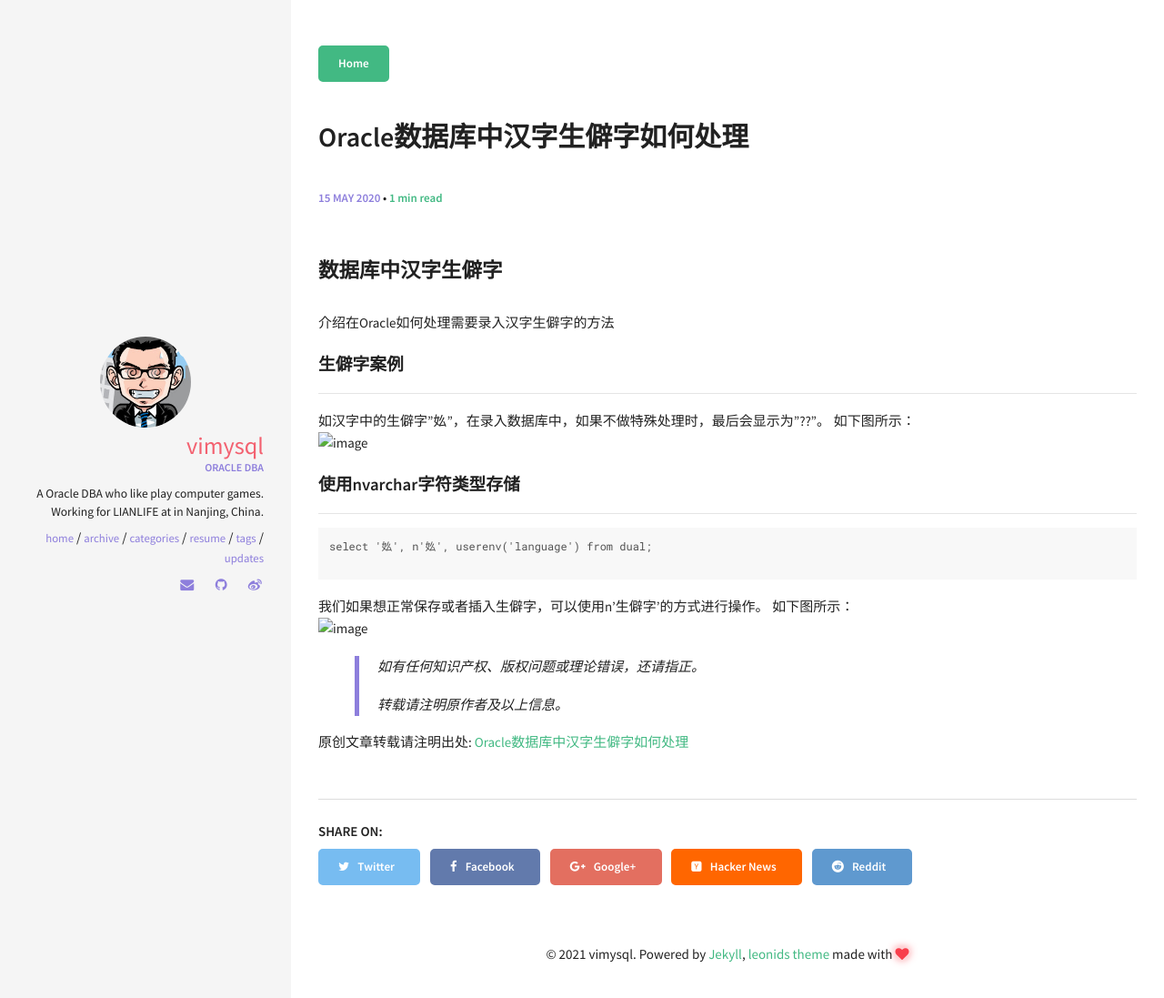
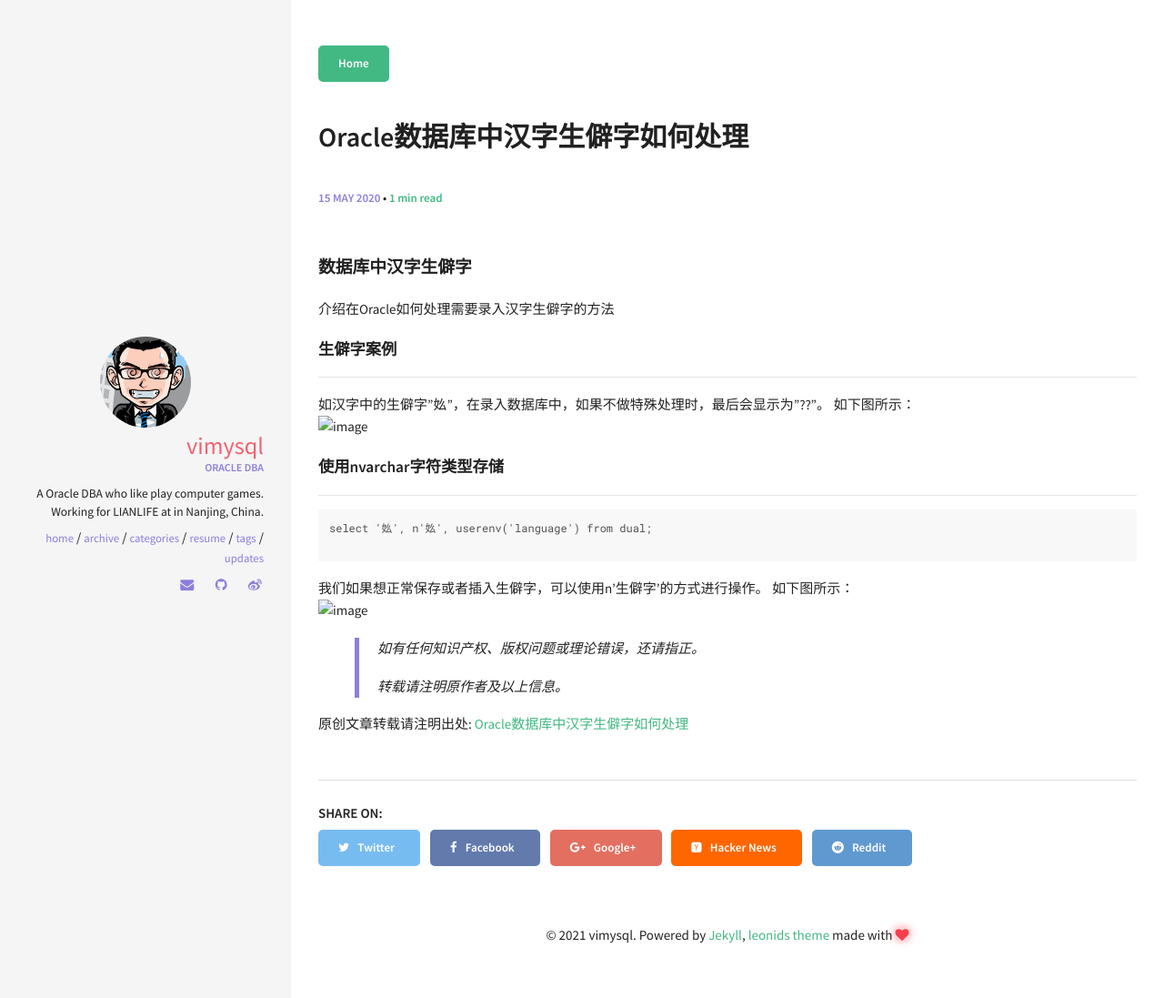
Before and after one commit to vimysql/vimysql.github.io, a Jekyll site: the page built from _posts/2020-05-15-oracle-shengpizi.md, in a window 1280 px wide. Shown: the top 1097 px of the page at 91% size. Built offline with Jekyll 4.4.1, drawn with Linux system fonts in a browser that asks for light colours.

````diff
--- a/_posts/2020-05-15-oracle-shengpizi.md
+++ b/_posts/2020-05-15-oracle-shengpizi.md
@@ -5,16 +5,16 @@ category: [oracle]
 tags: [生僻字]
 ---
 
-### 数据库中汉字生僻字
+#### 数据库中汉字生僻字
 介绍在Oracle如何处理需要录入汉字生僻字的方法
 
-#### 生僻字案例
+##### 生僻字案例
 ----
 如汉字中的生僻字"𡚸"，在录入数据库中，如果不做特殊处理时，最后会显示为"??"。
 如下图所示：
 ![image](./img/2020-05-15-oracle-shengpizi/shengpizi_1.png)
 
-#### 使用nvarchar字符类型存储
+##### 使用nvarchar字符类型存储
 ----
 ```
 select '𡚸', n'𡚸', userenv('language') from dual;
````
